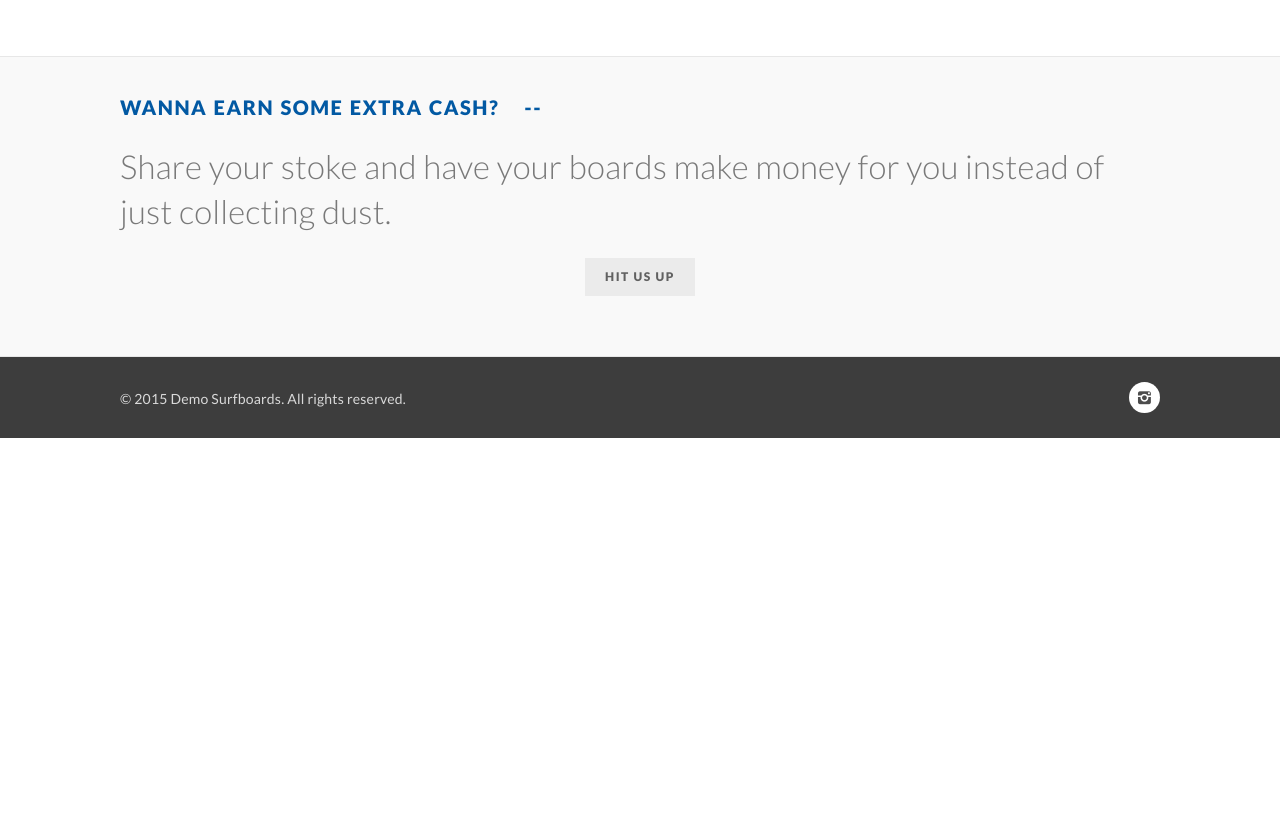
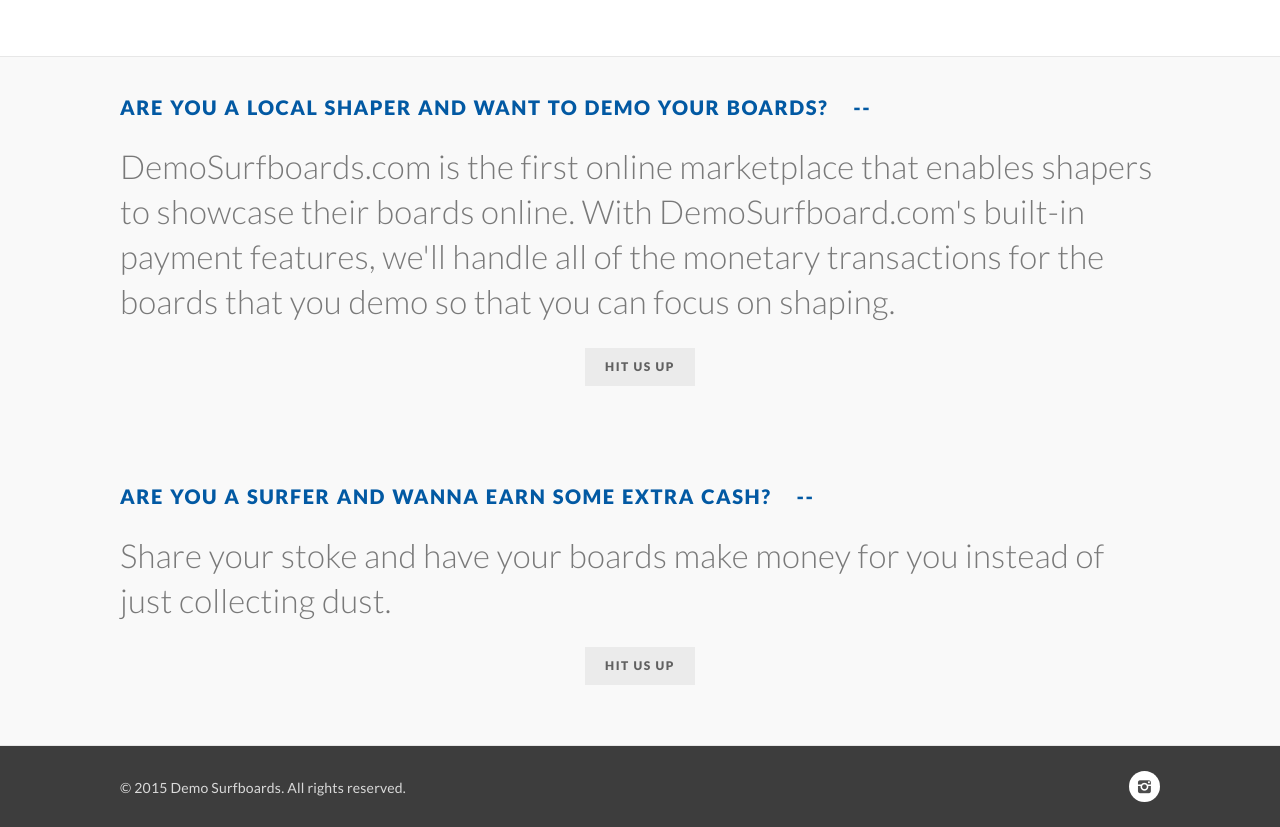
Before and after one commit to mbeezy/demo, a plain HTML site: page index.html in a window 1280 px wide. Shown: the part 1122-1949 px from the top of the page. Before the commit the page ends 1560 px from the top, so only its background shows below. Drawn offline with Linux system fonts and the light colour scheme.

Commit message:
Adding new board images

```diff
--- a/index.html
+++ b/index.html
@@ -73,7 +73,7 @@
   <div class="dark-wrapper intro">
     <!-- Begin Inner -->
     <div class="inner">
-      <p><strong>DemoSurfboards.com</strong> is the place where you can rent surfboards from local surfers and shapers in San Diego.</p>
+      <p><strong>DemoSurfboards.com</strong> is the place where you can demo surfboards from local shapers and surfers in San Diego.</p>
     </div>
     <!-- End Inner -->
   </div>
@@ -162,7 +162,15 @@
   <div class="dark-wrapper intro">
     <!-- Begin Inner -->
     <div class="inner">
-      <h2 class="colored">wanna earn some extra cash?</h2>
+      <h2 class="colored">are you a local shaper and want to demo your boards?</h2>
+      <p>DemoSurfboards.com is the first online marketplace that enables shapers to showcase their boards online. With DemoSurfboard.com's built-in payment features, we'll handle all of the monetary transactions for the boards that you demo so that you can focus on shaping.</p>
+      <br>
+        <div class="details aligncenter">
+          <a href="contact.html" class="button">Hit Us Up</a>
+        </div>
+    </div>
+    <div class="inner">
+      <h2 class="colored">are you a surfer and wanna earn some extra cash?</h2>
       <p>Share your stoke and have your boards make money for you instead of just collecting dust.</p>
       <br>
         <div class="details aligncenter">
```
Also changed, not shown: style/images/02/02_na_papa.JPG (added), style/images/02/02_na_papa_thumb.JPG (added), style/images/02/02_rusty_dwart.JPG (added), style/images/02/02_rusty_dwart_thumb.JPG (added), style/images/02/02_stamps_shortboard.JPG (added), style/images/02/02_stamps_shortboard_thumb.JPG (added).
